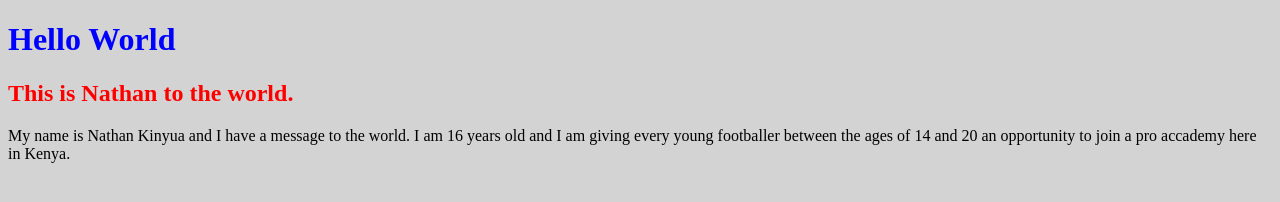
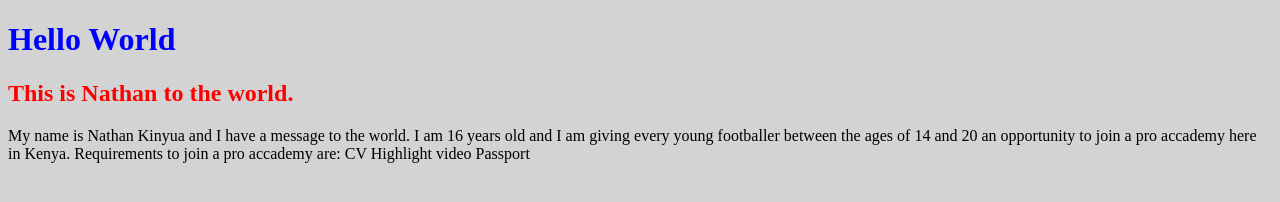
Before and after one commit to nathankamau003-blip/experiment, a plain HTML site: page index.html in a window 1280 px wide. Drawn offline with Linux system fonts and the light colour scheme.

Commit message:
requirements

```diff
--- a/index.html
+++ b/index.html
@@ -6,6 +6,13 @@
     <title>My first web page</title>
     <h1 style="color: blue;">Hello World</h1>
     <h2 style="color:red;">This is Nathan to the world.</h2>
+</head>
 <body style="background-color:lightgray;">My name is Nathan Kinyua and I have a message to the world.
-I am 16 years old and I am giving every young footballer between the ages of 14 and 20 an opportunity to join a pro accademy here in Kenya. </body>
+I am 16 years old and I am giving every young footballer between the ages of 14 and 20 an opportunity to join a pro accademy here in Kenya.
+Requirements to join a pro accademy are:
+<!-- list ordered lists -->
+ <l1>CV</l1>
+ <L2>Highlight video</L2>
+ <l3>Passport</l3>
+</body>
 </html>
```
